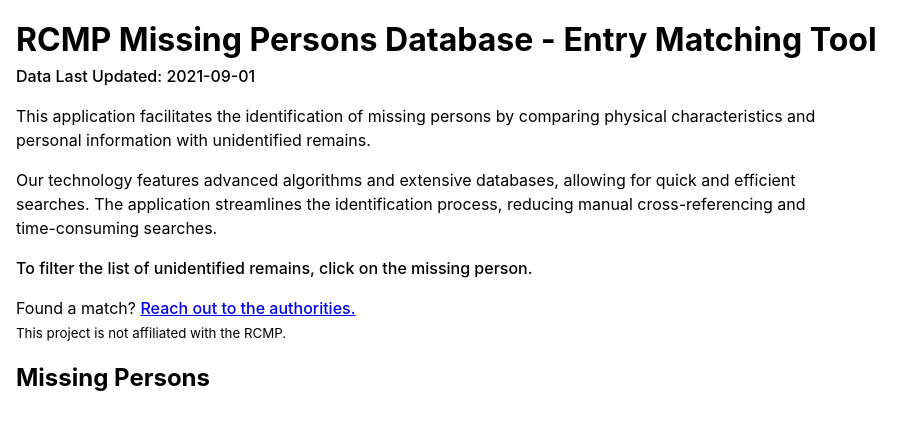
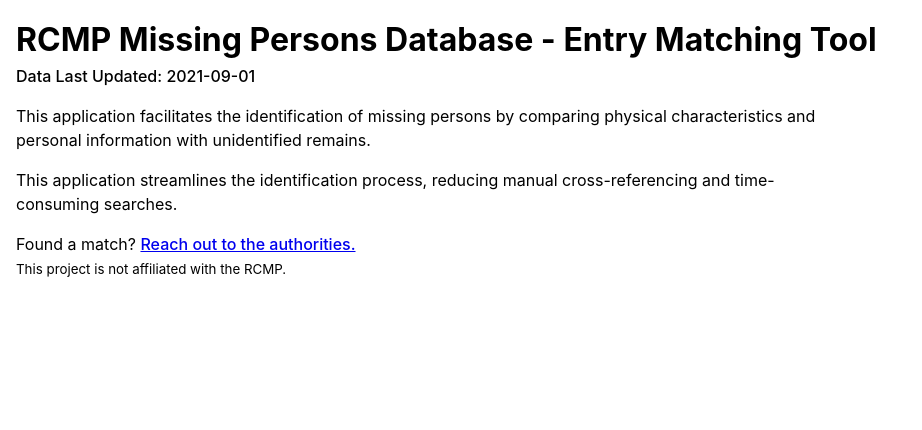
Before and after one commit to CivicTechTO/missing-persons, a React (Vite) app in the folder missing-persons-viewer-vite/: page / in a window 1280 px wide. Shown: the top 430 px of the page, without its empty margins (0-922 px from the left). Built offline with nearby package versions, Linux system fonts and the light colour scheme.

Commit message:
refactor for routing

```diff
--- a/missing-persons-viewer-vite/src/App/App.tsx
+++ b/missing-persons-viewer-vite/src/App/App.tsx
@@ -1,16 +1,15 @@
+import { Outlet } from 'react-router-dom';
+
 import { Grid } from 'src/shared/components/Layout';
 
-import { Frontmatter, Header, MissingPersons } from './components';
+import { Frontmatter, Header } from './components';
 
 export const App = () => {
   return (
     <Grid css={{ padding: '1rem', gap: '1rem' }}>
       <Header />
       <Frontmatter />
-
-      <Grid as="main">
-        <MissingPersons />
-      </Grid>
+      <Outlet />
     </Grid>
   );
 };
--- a/missing-persons-viewer-vite/src/App/components/Frontmatter/Frontmatter.tsx
+++ b/missing-persons-viewer-vite/src/App/components/Frontmatter/Frontmatter.tsx
@@ -12,16 +12,9 @@
         </p>
 
         <p>
-          Our technology features advanced algorithms and extensive databases,
-          allowing for quick and efficient searches. The application streamlines
-          the identification process, reducing manual cross-referencing and
-          time-consuming searches.
+          This application streamlines the identification process, reducing
+          manual cross-referencing and time-consuming searches.
         </p>
-
-        <Semibold as="p">
-          To filter the list of unidentified remains, click on the missing
-          person.
-        </Semibold>
       </Grid>
 
       <article>
--- a/missing-persons-viewer-vite/src/App/components/index.ts
+++ b/missing-persons-viewer-vite/src/App/components/index.ts
@@ -1,4 +1,2 @@
 export { Frontmatter } from './Frontmatter';
 export { Header } from './Header';
-export { MissingPersons } from './MissingPersons';
-export { UnidentifiedPersons } from './UnidentifiedPersons';
--- a/missing-persons-viewer-vite/src/main.tsx
+++ b/missing-persons-viewer-vite/src/main.tsx
@@ -1,11 +1,19 @@
 import React from 'react';
 import ReactDOM from 'react-dom/client';
+import { createBrowserRouter, RouterProvider } from 'react-router-dom';
 
 import { App } from './App';
 import 'src/shared/styles/global.css';
 
+const router = createBrowserRouter([
+  {
+    path: '/',
+    element: <App />,
+  },
+]);
+
 ReactDOM.createRoot(document.getElementById('root') as HTMLElement).render(
   <React.StrictMode>
-    <App />
+    <RouterProvider router={router} />
   </React.StrictMode>,
 );
```
Also changed, not shown: missing-persons-viewer-vite/src/App/pages/MissingPersons/MissingPersons.tsx (renamed from missing-persons-viewer-vite/src/App/components/MissingPersons/MissingPersons.tsx), missing-persons-viewer-vite/src/App/pages/MissingPersons/index.ts (renamed from missing-persons-viewer-vite/src/App/components/MissingPersons/index.ts), missing-persons-viewer-vite/src/App/pages/UnidentifiedPersons/UnidentifiedPersons.tsx (renamed from missing-persons-viewer-vite/src/App/components/UnidentifiedPersons/UnidentifiedPersons.tsx), missing-persons-viewer-vite/src/App/pages/UnidentifiedPersons/index.ts (renamed from missing-persons-viewer-vite/src/App/components/UnidentifiedPersons/index.ts).
